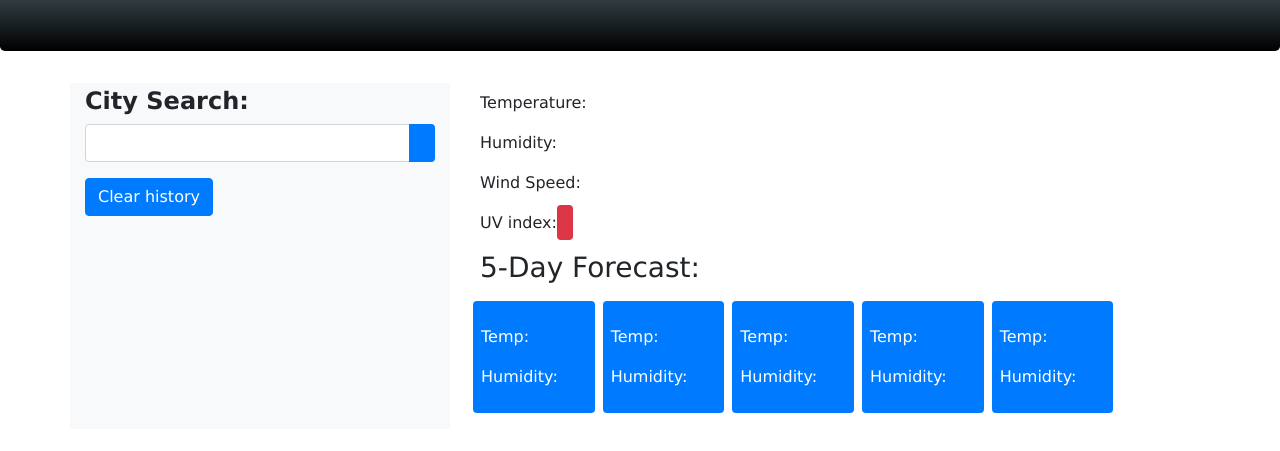
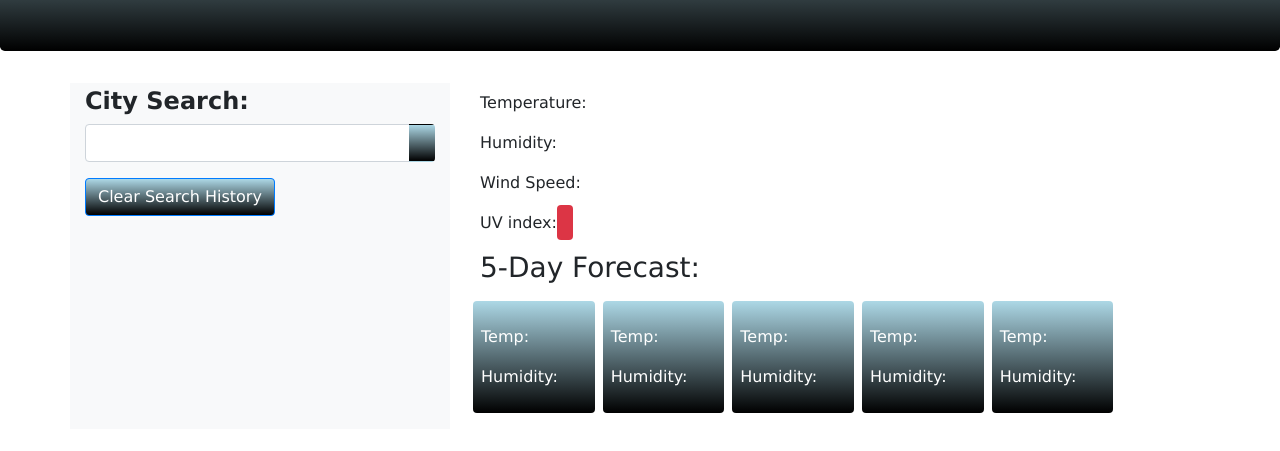
Before and after one commit to Darxmarx/weather-dashboard, a plain HTML site: page index.html in a window 1280 px wide. Shown: the part 133-584 px from the top of the page. Drawn offline with nearby package versions, Linux system fonts and the light colour scheme.

Commit message:
fix gradients for buttons

```diff
--- a/assets/css/style.css
+++ b/assets/css/style.css
@@ -1,5 +1,6 @@
 :root {
     ---background-gradient: linear-gradient(to bottom, lightblue, black);
+    ---background-gradient-reverse: linear-gradient(to top, lightblue, black);
     ---text-for-gradient: white;
 }
 
@@ -11,3 +12,18 @@
     background-image: var(---background-gradient);
     color: var(---text-for-gradient);
 }
+
+.btn {
+    background-image: var(---background-gradient);
+    color: var(---text-for-gradient);
+}
+
+.btn:hover {
+    text-decoration: underline;
+    background-image: var(---background-gradient-reverse);
+}
+
+.forecast {
+    background-image: var(---background-gradient);
+    color: var(---text-for-gradient);
+}
--- a/index.html
+++ b/index.html
@@ -20,11 +20,11 @@
                 <div class="input-group mb-3">
                     <input type="text" class="form-control"id="search-city" aria-label="City Search" aria-describedby="search-button">
                     <div class="input-group-append">
-                        <button class=" btn bg-primary text-light" id="search-button"><i class="fa fa-search"></i></button>
+                        <button class=" btn text-light" id="search-button"><i class="fa fa-search"></i></button>
                     </div>
                 </div>
                 <!-- search city history -->
-                <button class=" btn btn-primary" type="button" id="clear-history">Clear history</button>
+                <button class="btn btn-primary" type="button" id="clear-history">Clear Search History</button>
                 <ul class="list-group">
 
                 </ul>
@@ -35,37 +35,37 @@
                     <p>Temperature:<span class="current" id="temperature"></span></p>
                     <p>Humidity:<span class="current" id="humidity"></span></p>
                     <p>Wind Speed:<span class="current" id="wind-speed"></span></p>
-                    <p>UV index:<span class="current bg-danger rounded py-2 px-2 text-white" id="uv-index"></span></p>
+                    <p>UV index:<span class="current bg-danger rounded py-2 px-2" id="uv-index"></span></p>
                 </div>
                 <!-- future 5-day forecast -->
                 <div class="col-sm-12" id ="future-weather">
                     <h3>5-Day Forecast:</h3>
                     <div class="row text-light">
-                        <div class="col-sm-2 bg-primary forecast text-white ml-2 mb-3 p-2 mt-2 rounded" >
+                        <div class="col-sm-2 forecast ml-2 mb-3 p-2 mt-2 rounded" >
                             <p id="fDate0"></p>
                             <p id="fImg0"></p>
                             <p>Temp:<span id="fTemp0"></span></p>
                             <p>Humidity:<span id="fHumidity0"></span></p>
                         </div>
-                        <div class="col-sm-2 bg-primary forecast text-white ml-2 mb-3 p-2 mt-2 rounded" >
+                        <div class="col-sm-2 forecast ml-2 mb-3 p-2 mt-2 rounded" >
                             <p id="fDate1"></p>
                             <p id="fImg1"></p>
                             <p>Temp:<span id="fTemp1"></span></p>
                             <p>Humidity:<span id="fHumidity1"></span></p>
                         </div>
-                        <div class="col-sm-2 bg-primary forecast text-white ml-2 mb-3 p-2 mt-2 rounded">
+                        <div class="col-sm-2 forecast ml-2 mb-3 p-2 mt-2 rounded">
                             <p id="fDate2"></p>
                             <p id="fImg2"></p>
                             <p>Temp:<span id="fTemp2"></span></p>
                             <p>Humidity:<span id="fHumidity2"></span></p>
                         </div>
-                        <div class="col-sm-2 bg-primary forecast text-white ml-2 mb-3 p-2 mt-2 rounded">
+                        <div class="col-sm-2 forecast ml-2 mb-3 p-2 mt-2 rounded">
                             <p id="fDate3"></p>
                             <p id="fImg3"></p>
                             <p>Temp:<span id="fTemp3"></span></p>
                             <p>Humidity:<span id="fHumidity3"></span></p>
                         </div>
-                        <div class="col-sm-2 bg-primary forecast text-white ml-2 mb-3 p-2 mt-2 rounded" >
+                        <div class="col-sm-2 forecast ml-2 mb-3 p-2 mt-2 rounded" >
                             <p id="fDate4"></p>
                             <p id="fImg4"></p>
                             <p>Temp:<span id="fTemp4"></span></p>
```
